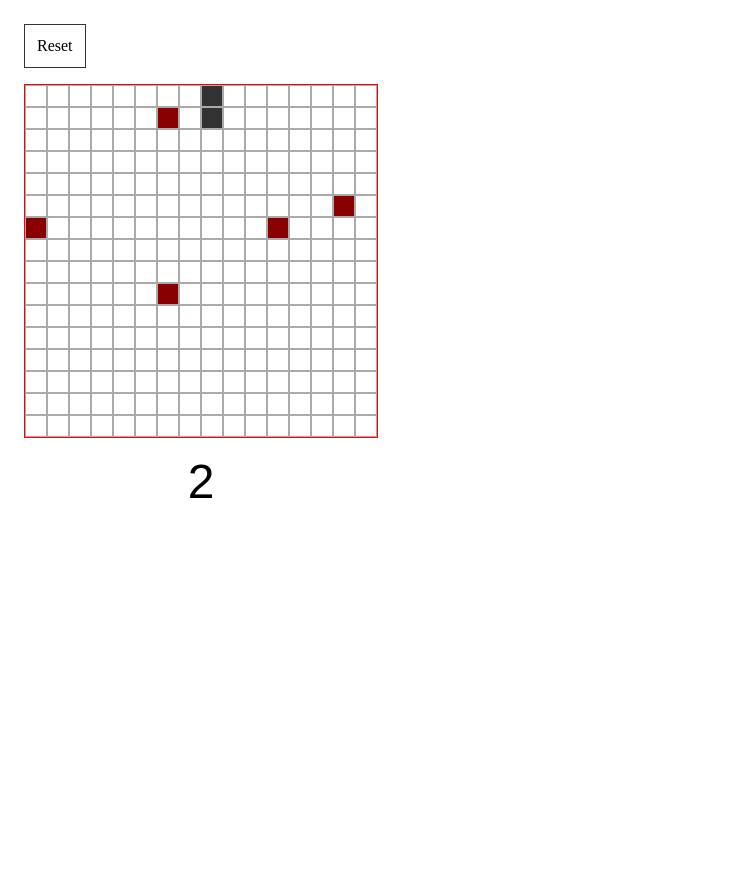
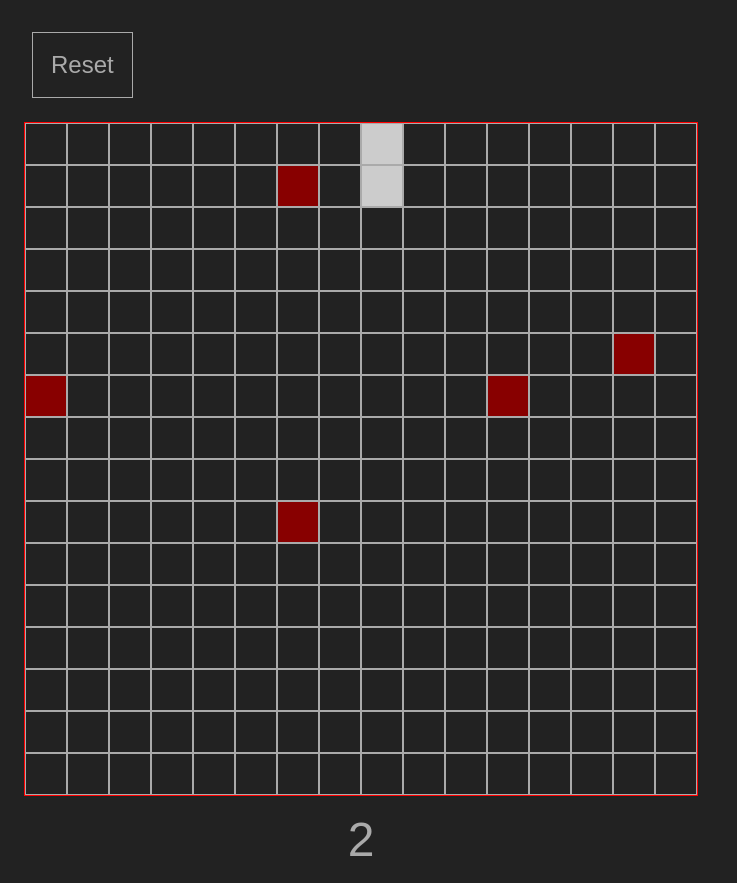
Before and after one commit to hesom/snek, a plain HTML site: page index.html in a window 1280 px wide. Shown: the whole page, without its empty margins (0-737 px from the left). Before the commit the page ends 800 px from the top, so only its background shows below. Drawn offline with Linux system fonts and the light colour scheme.

Commit message:
Implement dark mode

```diff
--- a/css/style.css
+++ b/css/style.css
@@ -1,3 +1,8 @@
+body {
+    font-family: Arial, Helvetica, sans-serif;
+    background-color: #222;
+    color: #aaa;
+}
 
 main {
     width: fit-content;
@@ -8,11 +13,12 @@ main {
     display: flex;
     flex-direction: row;
     padding: 1em;
+    font-size: 1.5rem;
 }
 
 .navbar > a {
-    color: black;
-    border: 1px solid #333;
+    color: #aaa;
+    border: 1px solid #aaa;
     padding: 0.75em;
     text-decoration: none;
 }
@@ -22,8 +28,8 @@ main {
 }
 
 .grid > div {
-    width: 20px;
-    height: 20px;
+    width: 40px;
+    height: 40px;
     padding: 0;
     margin: 0;
     border: 1px solid #aaa;
@@ -34,7 +40,7 @@ main {
 }
 
 .snek {
-    background-color: #333;
+    background-color: #ccc;
 }
 
 .playfield-footer {
@@ -43,7 +49,6 @@ main {
 }
 
 #score {
-    font-family: Arial, Helvetica, sans-serif;
     font-size: 3rem;
 }
 
```
